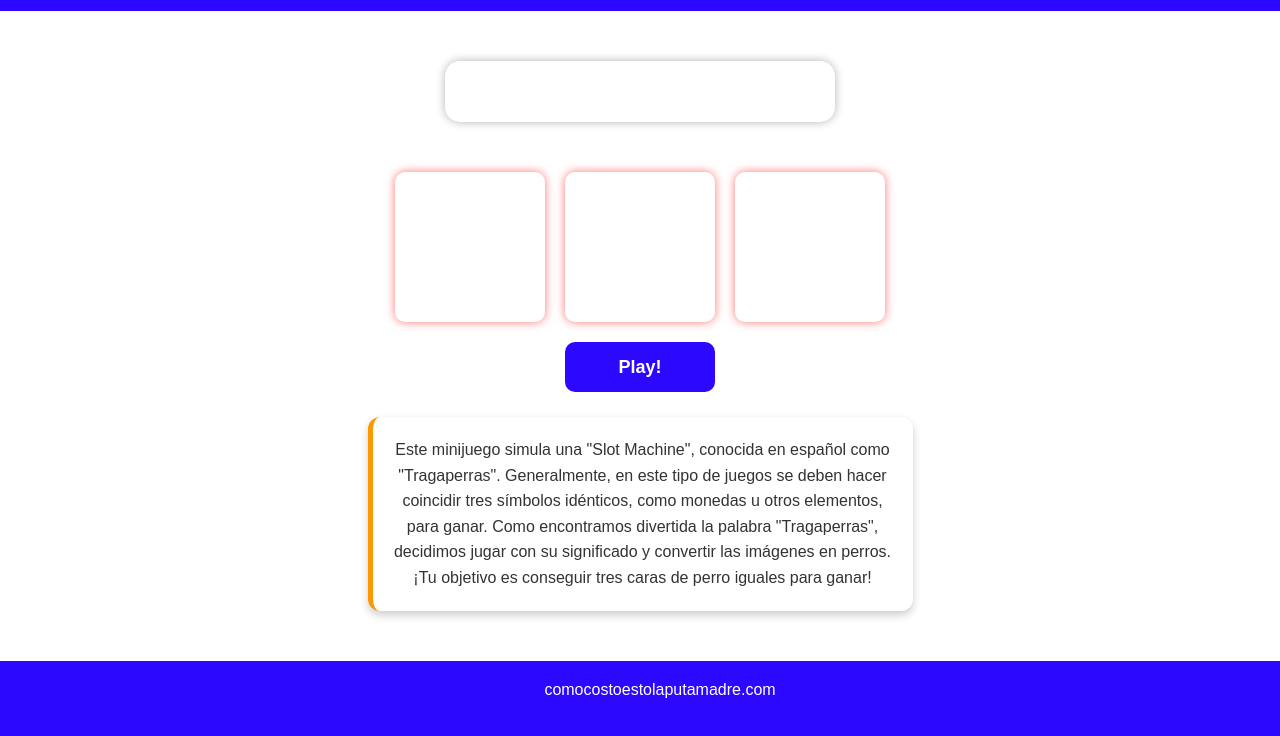
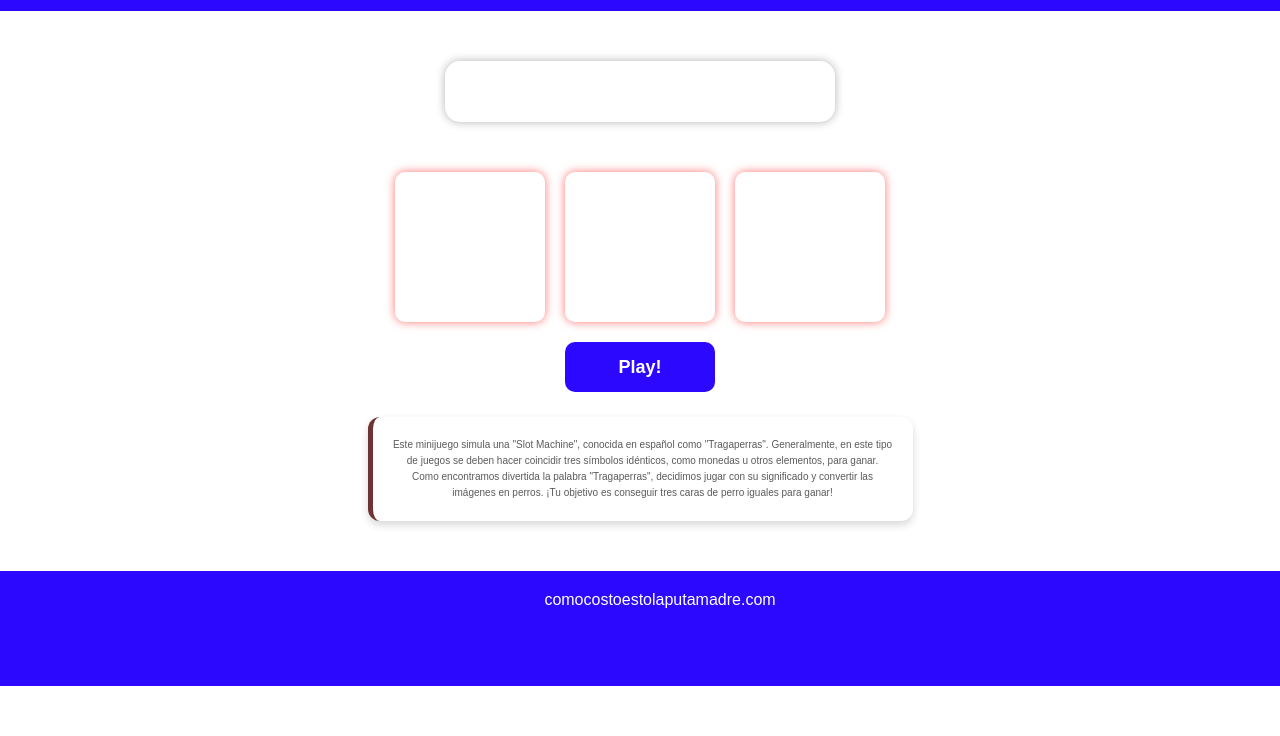
Before and after one commit to hevieri/SlotMachine, a website built with Vite: page index.html in a window 1280 px wide. Shown: the part 64-800 px from the top of the page. Built offline with nearby package versions, Linux system fonts and the light colour scheme; files whose address does not match are found by name.

Commit message:
Mejoras visuales

```diff
--- a/src/css/style.css
+++ b/src/css/style.css
@@ -121,14 +121,15 @@ h1{
 #description {
   max-width: 500px;
   background: white;
+  opacity: 0.8;
   padding: 20px;
   border-radius: 12px;
   box-shadow: 0 4px 8px rgba(0, 0, 0, 0.2);
-  font-size: 16px;
+  font-size: 10px;
   line-height: 1.6;
   text-align: center;
   color: #333;
-  border-left: 5px solid #ff9800;
+  border-left: 5px solid #4a0201;
 }
 
 
```
